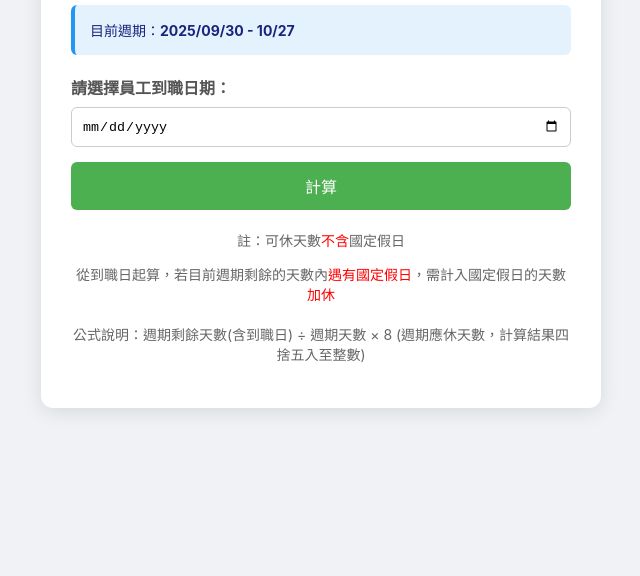
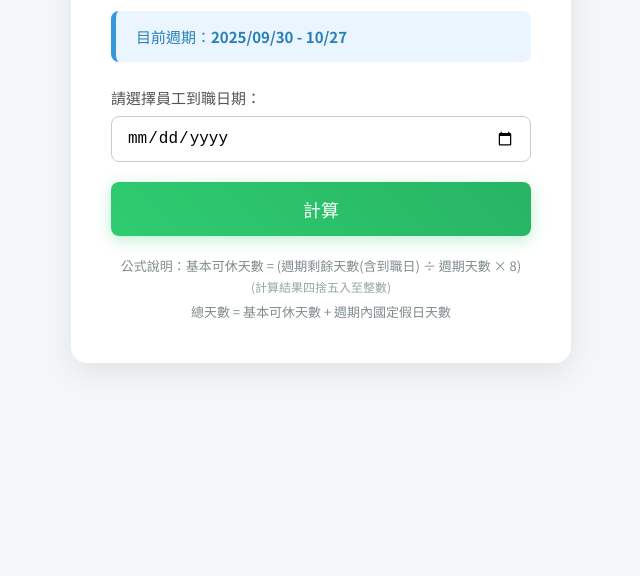
Before and after one commit to appassionata722/leave-calculator, a plain HTML site: page index.html in a window 1280 px wide. Shown: the part 264-840 px from the top of the page, without its empty margins (319-959 px from the left). After the commit the page ends 800 px from the top, so only its background shows below. Drawn offline with Linux system fonts and the light colour scheme.

Commit message:
Update index.html
新增國定假日加休天數

```diff
--- a/index.html
+++ b/index.html
@@ -3,95 +3,150 @@
 <head>
     <meta charset="UTF-8">
     <meta name="viewport" content="width=device-width, initial-scale=1.0">
-    <title>可休天數計算器</title>
+    <title>可休天數計算器 (美化版)</title>
     <style>
+        /* 引入一個更美觀的 Google Font 字體 (可選，但推薦) */
+        @import url('https://fonts.googleapis.com/css2?family=Noto+Sans+TC:wght@400;500;700&display=swap');
+
+        /* --- 全局樣式重置與設定 --- */
+        * {
+            box-sizing: border-box;
+            margin: 0;
+            padding: 0;
+        }
+
         body {
-            font-family: -apple-system, BlinkMacSystemFont, "Segoe UI", Roboto, "Helvetica Neue", Arial, "Noto Sans", sans-serif;
-            background-color: #f0f2f5;
+            font-family: 'Noto Sans TC', -apple-system, BlinkMacSystemFont, "Segoe UI", Roboto, "Helvetica Neue", Arial, sans-serif;
+            background-color: #f4f7f9; /* 更柔和的背景色 */
             display: flex;
             justify-content: center;
             align-items: center;
             min-height: 100vh;
-            margin: 0;
             padding: 20px;
         }
+
+        /* --- 主要計算器容器 --- */
         .calculator-container {
-            background-color: #fff;
-            padding: 30px;
-            border-radius: 12px;
-            box-shadow: 0 4px 20px rgba(0, 0, 0, 0.1);
+            background-color: #ffffff;
+            padding: 40px;
+            border-radius: 16px; /* 更大的圓角 */
+            box-shadow: 0 10px 30px rgba(0, 0, 0, 0.08); /* 更柔和、更深的陰影 */
             width: 100%;
             max-width: 500px;
+            transition: all 0.3s ease;
         }
+
         h1 {
-            color: #333;
+            color: #2c3e50;
             text-align: center;
-            margin-bottom: 20px;
-            font-size: 24px;
+            margin-bottom: 25px;
+            font-size: 26px;
+            font-weight: 700;
         }
+
+        /* --- 資訊提示框 --- */
         .info-box {
-            background-color: #e3f2fd;
-            border-left: 4px solid #2196f3;
-            padding: 15px;
-            border-radius: 6px;
+            background-color: #eaf5ff;
+            border-left: 5px solid #3498db;
+            padding: 15px 20px;
+            border-radius: 8px;
+            margin-bottom: 25px;
+        }
+
+        .info-box p, .info-box strong {
+            color: #2980b9;
+            font-size: 15px;
+        }
+
+        /* --- 輸入區域 --- */
+        .input-group {
             margin-bottom: 20px;
         }
-        .info-box p {
-            margin: 0;
-            color: #1a237e;
-            font-size: 14px;
-        }
-        .input-group {
-            margin-bottom: 15px;
-        }
-        label {
+
+        .input-group label {
             display: block;
             margin-bottom: 8px;
             color: #555;
-            font-weight: 600;
+            font-weight: 500;
+            font-size: 15px;
         }
-        input[type="date"], input[type="number"] {
+
+        .input-group input[type="date"] {
             width: 100%;
-            padding: 10px;
+            padding: 12px 15px;
             border: 1px solid #ccc;
-            border-radius: 6px;
-            box-sizing: border-box;
+            border-radius: 8px;
+            font-size: 16px;
+            transition: border-color 0.3s, box-shadow 0.3s;
         }
-        button {
+        /* 輸入框被選中時的樣式 */
+        .input-group input[type="date"]:focus {
+            outline: none;
+            border-color: #3498db;
+            box-shadow: 0 0 0 3px rgba(52, 152, 219, 0.2);
+        }
+
+        /* --- 按鈕 --- */
+        #calculateBtn {
             width: 100%;
-            padding: 12px;
-            background-color: #4CAF50;
+            padding: 14px;
+            background: linear-gradient(45deg, #2ecc71, #28b463); /* 漸層背景 */
             color: white;
             border: none;
-            border-radius: 6px;
-            font-size: 16px;
+            border-radius: 8px;
+            font-size: 18px;
+            font-weight: 500;
             cursor: pointer;
-            transition: background-color 0.3s;
+            transition: transform 0.2s, box-shadow 0.2s, background 0.3s;
+            box-shadow: 0 4px 15px rgba(46, 204, 113, 0.3);
         }
-        button:hover {
-            background-color: #45a049;
+        /* 滑鼠懸停在按鈕上 */
+        #calculateBtn:hover {
+            transform: translateY(-2px); /* 輕微上浮 */
+            box-shadow: 0 6px 20px rgba(46, 204, 113, 0.4);
         }
+        /* 按下按鈕時 */
+        #calculateBtn:active {
+            transform: translateY(0);
+            box-shadow: 0 3px 10px rgba(46, 204, 113, 0.3);
+        }
+
+        /* --- 結果顯示框 --- */
         .result-box {
+            display: none; /* 預設隱藏 */
             background-color: #e8f5e9;
-            border-left: 4px solid #4CAF50;
-            padding: 20px;
-            border-radius: 6px;
-            margin-top: 25px;
+            border-left: 5px solid #2ecc71;
+            padding: 20px 25px;
+            border-radius: 8px;
+            margin-top: 30px;
         }
+
         .result-box p {
             margin: 0;
-            line-height: 1.8;
-            color: #1b5e20;
+            line-height: 2; /* 增加行高，更易讀 */
+            color: #1e8449;
+            font-size: 16px;
         }
+
         .result-box strong {
-            color: #388e3c;
+            color: #145a32;
+            font-weight: 700;
         }
+
+        /* --- 公式說明文字 --- */
         .formula {
-            font-size: 14px;
-            color: #666;
+            font-size: 13px;
+            color: #7f8c8d;
             margin-top: 20px;
             text-align: center;
+            line-height: 1.6;
         }
+
+        .formula span {
+            font-size: 12px;
+            color: #95a5a6;
+        }
+
     </style>
 </head>
 <body>
@@ -110,29 +165,42 @@
 
     <button id="calculateBtn">計算</button>
 
-    <div class="result-box" style="display:none;">
+    <div class="result-box">
         <p>週期剩餘天數：<strong><span id="employmentDays"></span> 天</strong></p>
-        <p>可休天數：<strong><span id="finalResult"></span> 天</strong></p>
+        <p>基本可休天數：<strong><span id="calculatedVacation"></span> 天</strong></p>
+        <p>週期內國定假日加休：<strong><span id="holidayDays"></span> 天</strong></p>
+        <p>可休總天數：<strong id="finalResult"></strong></p>
     </div>
 
-<p class="formula">註：可休天數<span style="color: red;">不含</span>國定假日</p>
-<p class="formula" style="margin-top: 5px;">從到職日起算，若目前週期剩餘的天數內<span style="color: red;">遇有國定假日</span>，需計入國定假日的天數<span style="color: red;">加休</span></p>
-<p class="formula">公式說明：週期剩餘天數(含到職日) ÷ 週期天數 × 8 (週期應休天數，計算結果四捨五入至整數)</p>
+    <p class="formula">公式說明：基本可休天數 = (週期剩餘天數(含到職日) ÷ 週期天數 × 8) <br> <span>(計算結果四捨五入至整數)</span></p>
+    <p class="formula" style="margin-top: 5px;">總天數 = 基本可休天數 + 週期內國定假日天數</p>
 </div>
 
 <script>
      document.addEventListener('DOMContentLoaded', () => {
-        // 使用者提供的基準日期
          const firstCycleStart = new Date('2025-09-02');
-        const cycleDuration = 28; // 固定四周週期天數
-        const cycleVacation = 8; // 固定週期休假天數
+         const cycleDuration = 28;
+         const cycleVacation = 8;
+
+         const FIXED_HOLIDAYS = [
+             '2025-01-01', '2025-01-27', '2025-01-28', '2025-01-29', '2025-01-30', '2025-01-31',
+             '2025-02-28', '2025-04-04', '2025-05-01', '2025-05-30', '2025-10-06', '2025-10-10',
+             '2025-10-25', '2025-12-25', '2026-01-01', '2026-02-15', '2026-02-16', '2026-02-17',
+             '2026-02-18', '2026-02-19', '2026-02-28', '2026-04-04', '2026-04-05', '2026-05-01',
+             '2026-06-19', '2026-09-25', '2026-10-10', '2026-10-25', '2026-12-25'
+         ];
+
+         const holidayTimestamps = FIXED_HOLIDAYS
+             .map(dateStr => {
+                 const date = new Date(dateStr);
+                 return isNaN(date.getTime()) ? null : date.setHours(0, 0, 0, 0);
+             })
+             .filter(timestamp => timestamp !== null);
 
          const today = new Date();
          today.setHours(0, 0, 0, 0);
 
          let currentCycleStart, currentCycleEnd;
-
-        // 根據今天的日期，自動計算當前週期
          const diffInTime = today.getTime() - firstCycleStart.getTime();
          const diffInDays = Math.floor(diffInTime / (1000 * 3600 * 24));
          const cycleIndex = Math.floor(diffInDays / cycleDuration);
@@ -143,23 +211,17 @@
          currentCycleEnd = new Date(currentCycleStart);
          currentCycleEnd.setDate(currentCycleStart.getDate() + cycleDuration - 1);
 
-        // 格式化日期顯示
          const formatCycleDates = (start, end) => {
+             const startYear = start.getFullYear();
              const startMonth = (start.getMonth() + 1).toString().padStart(2, '0');
              const startDay = start.getDate().toString().padStart(2, '0');
              const endMonth = (end.getMonth() + 1).toString().padStart(2, '0');
              const endDay = end.getDate().toString().padStart(2, '0');
-            // 處理跨年度顯示
-            if (start.getFullYear() !== end.getFullYear()) {
-                return `${start.getFullYear()}/${startMonth}/${startDay} - ${end.getFullYear()}/${endMonth}/${endDay}`;
-            } else {
-                return `${start.getFullYear()}/${startMonth}/${startDay} - ${endMonth}/${endDay}`;
-            }
+             return `${startYear}/${startMonth}/${startDay} - ${endMonth}/${endDay}`;
          };
 
          document.getElementById('cycleDatesDisplay').innerText = formatCycleDates(currentCycleStart, currentCycleEnd);
 
-        // 計算邏輯
          document.getElementById('calculateBtn').addEventListener('click', () => {
              const employeeStartDateInput = document.getElementById('employeeStartDate').value;
 
@@ -171,31 +233,41 @@
              const employeeStartDate = new Date(employeeStartDateInput);
              employeeStartDate.setHours(0, 0, 0, 0);
 
-            // 判斷在職天數
              let employmentDays = 0;
-            // 如果到職日在當前週期開始日之前或當天
              if (employeeStartDate <= currentCycleStart) {
                  employmentDays = cycleDuration;
              } else if (employeeStartDate > currentCycleEnd) {
-                 // 如果到職日晚於週期結束日，則在職天數為0
                  employmentDays = 0;
-            }
-            else {
-                // 如果到職日在當前週期內
+             } else {
                  const diffMs = currentCycleEnd.getTime() - employeeStartDate.getTime();
-                employmentDays = Math.floor(diffMs / (1000 * 3600 * 24)) + 1; // 包含到職當天
+                 employmentDays = Math.floor(diffMs / (1000 * 3600 * 24)) + 1;
              }
              employmentDays = Math.max(0, employmentDays);
 
-            // 計算應得休假天數 (小數點後一位四捨五入)
              const calculatedVacation = (employmentDays / cycleDuration) * cycleVacation;
+             const baseVacationResult = Math.round(calculatedVacation);
 
-            // 最終總可休天數 (直接將計算結果四捨五入成整數)
-            const finalResult = Math.round(calculatedVacation);
+             let holidayDays = 0;
+             const startCheckDateTimestamp = (employeeStartDate > currentCycleStart ? employeeStartDate : currentCycleStart).getTime();
+             const endCycleTimestamp = currentCycleEnd.getTime();
 
-            // 顯示結果
+             if (employmentDays > 0) {
+                 holidayTimestamps.forEach(holidayTimestamp => {
+                     if (holidayTimestamp >= startCheckDateTimestamp && holidayTimestamp <= endCycleTimestamp) {
+                         holidayDays += 1;
+                     }
+                 });
+             }
+
              document.getElementById('employmentDays').innerText = employmentDays;
-            document.getElementById('finalResult').innerText = finalResult;
+             document.getElementById('calculatedVacation').innerText = baseVacationResult;
+             document.getElementById('holidayDays').innerText = holidayDays;
+
+             if (holidayDays > 0) {
+                 document.getElementById('finalResult').innerHTML = `${baseVacationResult}天 + ${holidayDays}天`;
+             } else {
+                 document.getElementById('finalResult').innerHTML = `${baseVacationResult}天`;
+             }
 
              document.querySelector('.result-box').style.display = 'block';
          });
```
Lines whose indentation alone changed are shown as unchanged.
